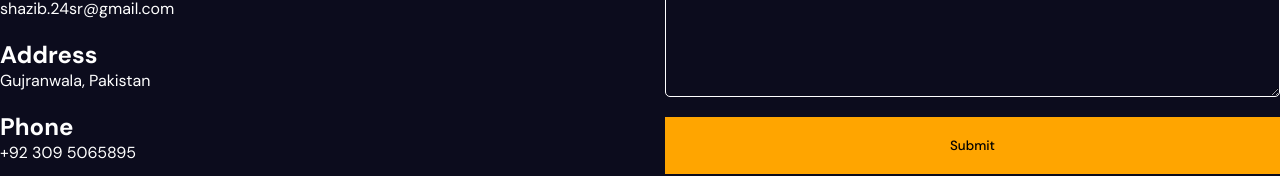
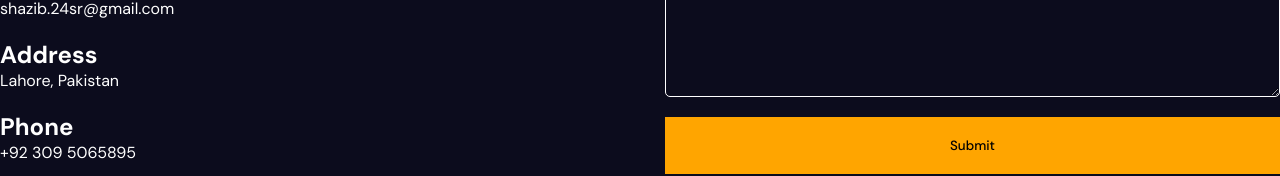
Before and after one commit to shazib24sr/portfolio, a React (Vite) app: page / in a window 1280 px wide. Shown: the part 7022-7198 px from the top of the page. Built offline with nearby package versions, Linux system fonts and the light colour scheme.

Commit message:
Update Contact.jsx

```diff
--- a/src/components/contact/Contact.jsx
+++ b/src/components/contact/Contact.jsx
@@ -55,7 +55,7 @@ const Contact = () => {
                 </motion.div>
                 <motion.div className="item" variants={variants}>
                     <h2>Address</h2>
-                    <span>Gujranwala, Pakistan</span>
+                    <span>Lahore, Pakistan</span>
                 </motion.div>
                 <motion.div className="item" variants={variants}>
                     <h2>Phone</h2>
```
